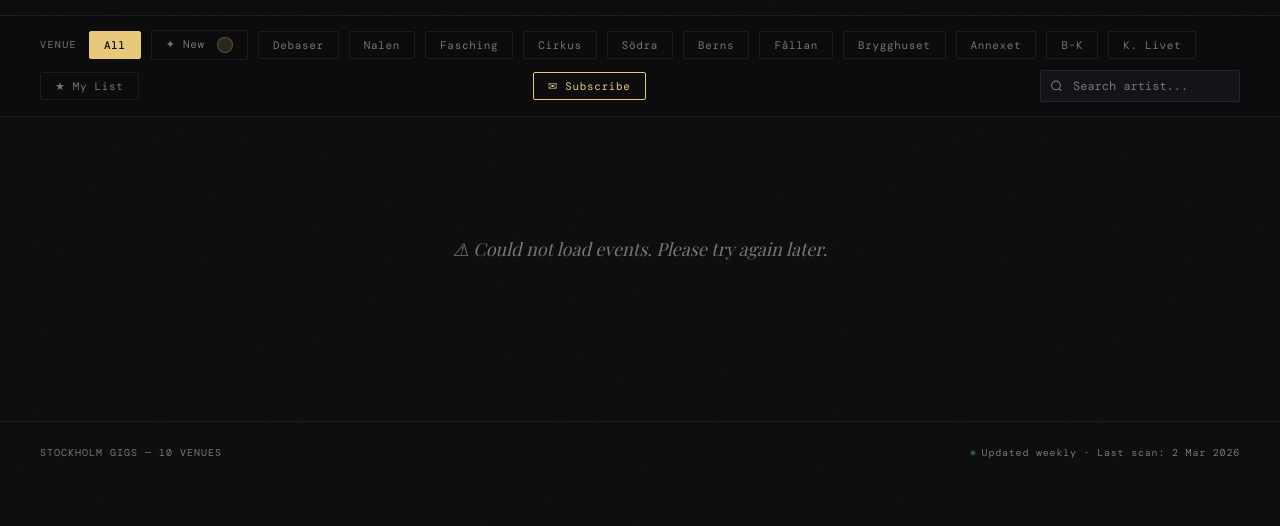
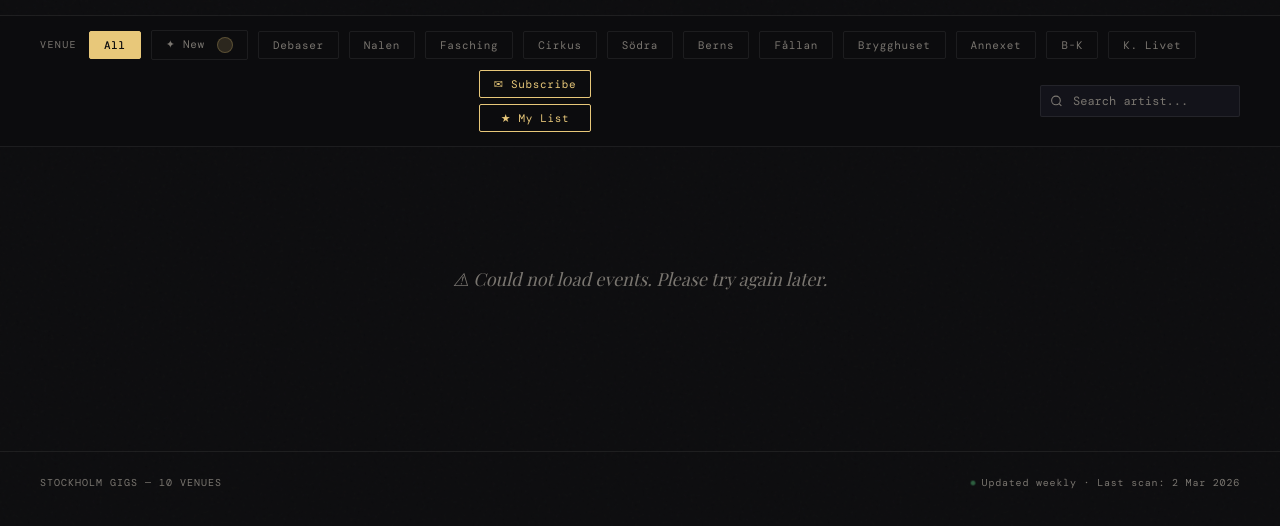
Before and after one commit to spalle89/stockholm-gigs, a plain HTML site: page index.html in a window 1280 px wide. Shown: the part 152-678 px from the top of the page. Drawn offline with nearby package versions, Linux system fonts and the light colour scheme; no server answers; a web font is replaced by a local one.

Commit message:
Stack My List below Subscribe, match accent color styling
Co-Authored-By: Claude Sonnet 4.6 <noreply@anthropic.com>

```diff
--- a/index.html
+++ b/index.html
@@ -426,6 +426,14 @@
     }
 
     /* ── Subscribe button ── */
+    .right-controls {
+      margin-left: auto;
+      display: flex;
+      flex-direction: column;
+      gap: 6px;
+      align-items: stretch;
+    }
+
     .subscribe-btn {
       background: transparent;
       border: 1px solid var(--accent);
@@ -437,11 +445,22 @@
       border-radius: 2px;
       cursor: pointer;
       transition: all 0.15s;
-      margin-left: auto;
     }
 
     .subscribe-btn:hover {
       background: var(--accent);
+      color: #0d0d0f;
+    }
+
+    .filter-btn[data-venue="saved"] {
+      border-color: var(--accent);
+      color: var(--accent);
+    }
+
+    .filter-btn[data-venue="saved"]:hover,
+    .filter-btn[data-venue="saved"].active {
+      background: var(--accent);
+      border-color: var(--accent);
       color: #0d0d0f;
     }
 
@@ -619,8 +638,10 @@
   <button class="filter-btn" data-venue="Annexet">Annexet</button>
   <button class="filter-btn" data-venue="B-K">B-K</button>
   <button class="filter-btn" data-venue="Kollektivet Livet">K. Livet</button>
-  <button class="filter-btn" data-venue="saved">★ My List</button>
-  <button class="subscribe-btn" id="subscribe-btn">✉ Subscribe</button>
+  <div class="right-controls">
+    <button class="subscribe-btn" id="subscribe-btn">✉ Subscribe</button>
+    <button class="filter-btn" data-venue="saved">★ My List</button>
+  </div>
   <div class="search-wrap">
     <svg width="13" height="13" viewBox="0 0 24 24" fill="none" stroke="currentColor" stroke-width="2"><circle cx="11" cy="11" r="8"/><line x1="21" y1="21" x2="16.65" y2="16.65"/></svg>
     <input type="text" id="search" placeholder="Search artist..." />
```
